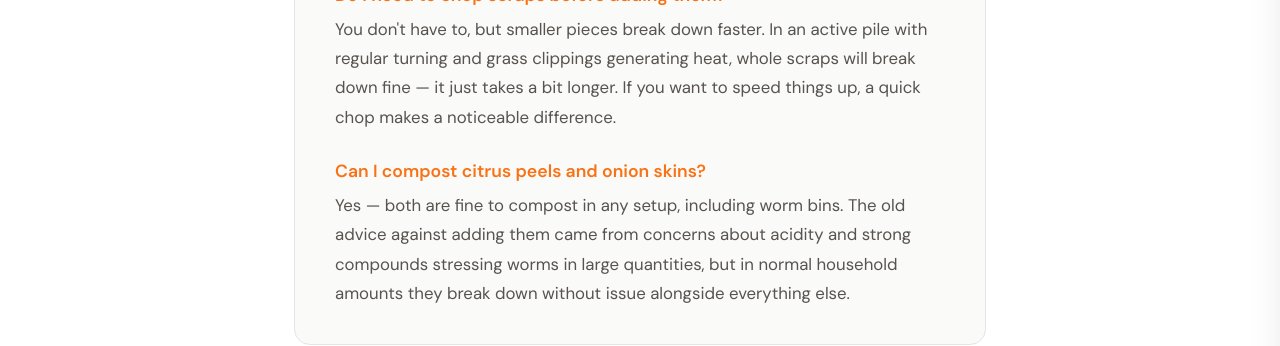
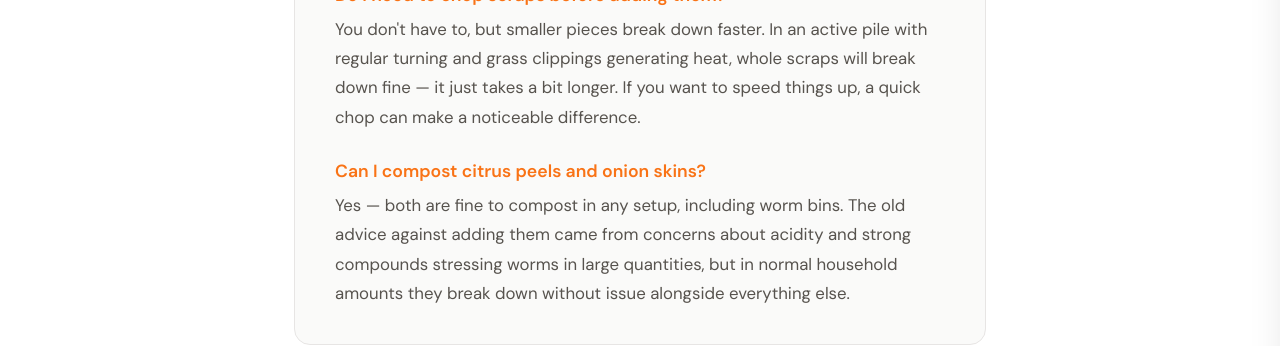
Before and after one commit to bgerlach463/recipehq-site, a Jekyll site: the page built from _posts/2026-04-11-compost-using-kitchen-waste.html, in a window 1280 px wide and 900 px high, scrolled down 5858 px. Shown: the part 242-588 px from the top of the window. Built offline with Jekyll 4.4.1, drawn with Linux system fonts in a browser that asks for light colours.

Commit message:
Soften chop-scraps FAQ: 'can make a noticeable difference'
Co-Authored-By: Claude Opus 4.6 (1M context) <noreply@anthropic.com>

```diff
--- a/_posts/2026-04-11-compost-using-kitchen-waste.html
+++ b/_posts/2026-04-11-compost-using-kitchen-waste.html
@@ -630,7 +630,7 @@ schema_extra: |
     <p>A 3-bin system uses one active bin for new material, one maturing bin, and one nearly-finished bin that you rotate material through over time. A 4-bin system adds a dedicated finished-product bin so you always have cured, ready-to-use compost available while the other three continue cycling. Whether a 4-bin is worth it depends more on volume than anything else — the more scraps and clippings you're putting in, the more useful that dedicated finished bin becomes.</p>
 
     <h3>Do I need to chop scraps before adding them?</h3>
-    <p>You don't have to, but smaller pieces break down faster. In an active pile with regular turning and grass clippings generating heat, whole scraps will break down fine — it just takes a bit longer. If you want to speed things up, a quick chop makes a noticeable difference.</p>
+    <p>You don't have to, but smaller pieces break down faster. In an active pile with regular turning and grass clippings generating heat, whole scraps will break down fine — it just takes a bit longer. If you want to speed things up, a quick chop can make a noticeable difference.</p>
 
     <h3>Can I compost citrus peels and onion skins?</h3>
     <p>Yes — both are fine to compost in any setup, including worm bins. The old advice against adding them came from concerns about acidity and strong compounds stressing worms in large quantities, but in normal household amounts they break down without issue alongside everything else.</p>
```
